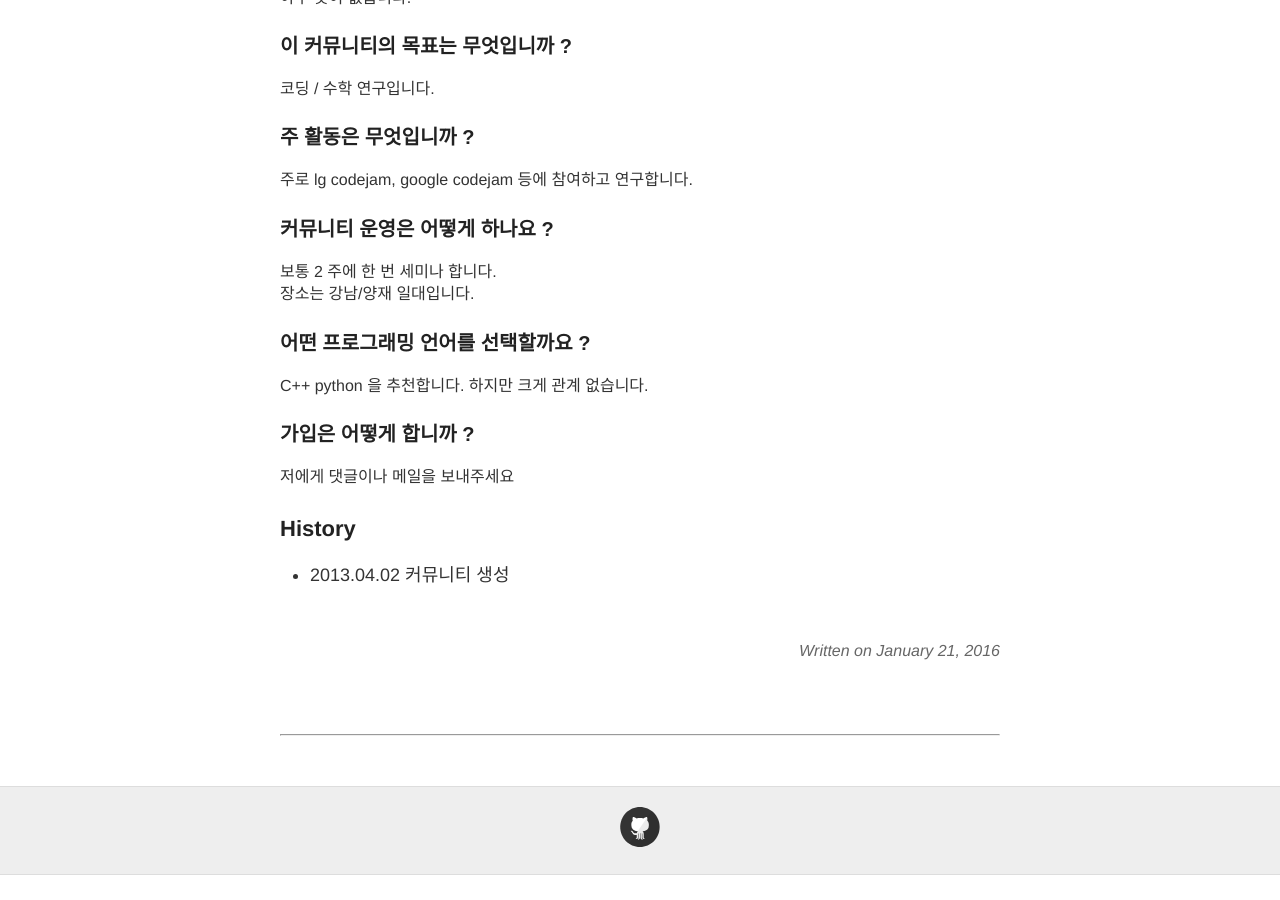
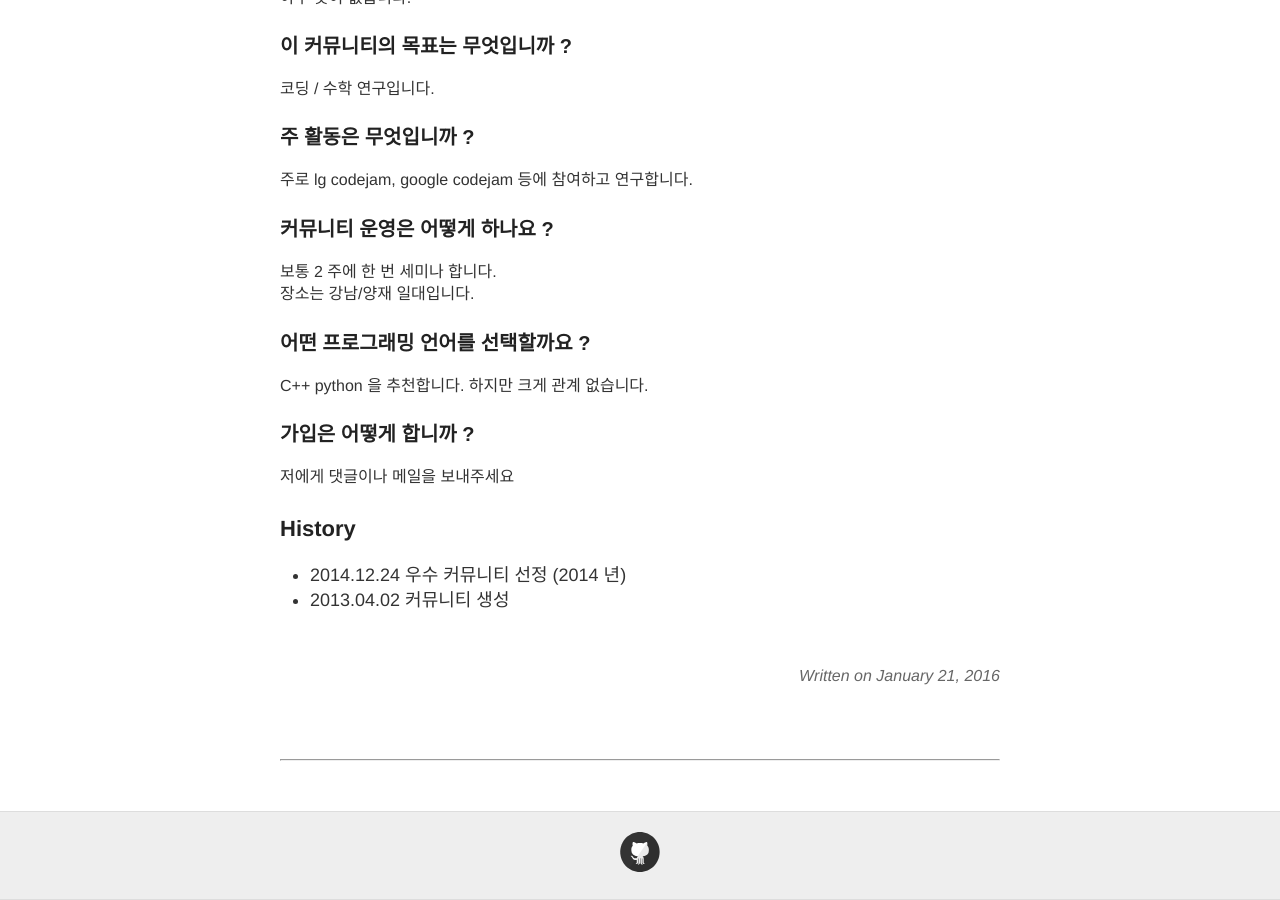
Before and after one commit to seirion/aaa, a Jekyll site: the page built from _posts/2016-01-21-aaa-intro.md, in a window 1280 px wide and 900 px high, scrolled down 899 px. Built offline with Jekyll 4.4.1, drawn with Linux system fonts in a browser that asks for light colours; Markdown is read by kramdown in place of the engine named in the settings; comment, search, counter and statistics services are not loaded; before the commit the page ends 1774 px from its top, so only the background shows below that.

Commit message:
Update 2016-01-21-aaa-intro.md

```diff
--- a/_posts/2016-01-21-aaa-intro.md
+++ b/_posts/2016-01-21-aaa-intro.md
@@ -30,4 +30,5 @@ C++ python 을 추천합니다. 하지만 크게 관계 없습니다.
 ### 가입은 어떻게 합니까 ?
 저에게 댓글이나 메일을 보내주세요
 ## History
+- 2014.12.24 우수 커뮤니티 선정 (2014 년)
 - 2013.04.02 커뮤니티 생성
```
